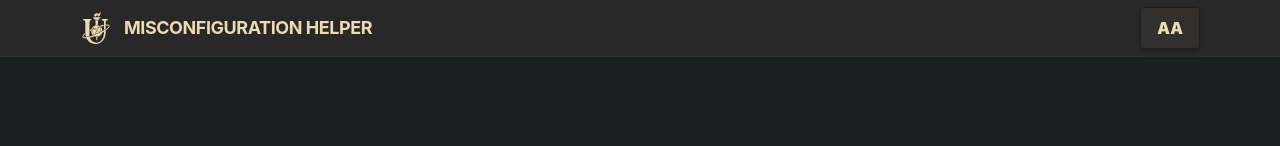
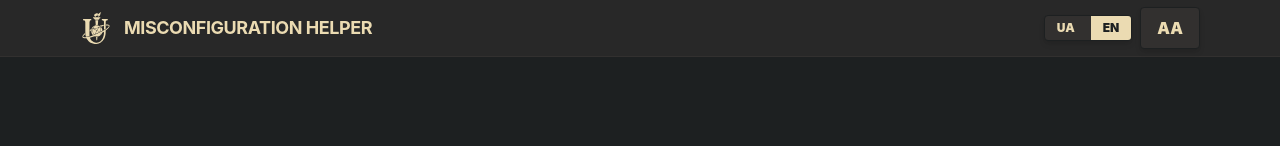
Before and after one commit to PickNicko13/misconfiguration-helper-landing, a React (Vite) app: page / in a window 1280 px wide. Shown: the top 146 px of the page. Built offline with nearby package versions, Linux system fonts and the light colour scheme; a web font is replaced by a local one.

Commit message:
feat: integrate language switcher in header next to theme controls

```diff
--- a/src/App.tsx
+++ b/src/App.tsx
@@ -1,6 +1,7 @@
 import { useTranslation } from 'react-i18next';
 import { ThemeControls } from './components/ThemeControls';
 import { SSULogo } from './components/SSULogo';
+import { LanguageSwitcher } from './components/LanguageSwitcher';
 
 function App() {
   const { t } = useTranslation();
@@ -13,7 +14,10 @@ function App() {
             <SSULogo className="w-8 h-8" />
             <span className="tracking-tight uppercase">{t('header.title')}</span>
           </h1>
-          <ThemeControls />
+          <div className="flex items-center gap-2">
+            <LanguageSwitcher />
+            <ThemeControls />
+          </div>
         </div>
       </header>
 
```
